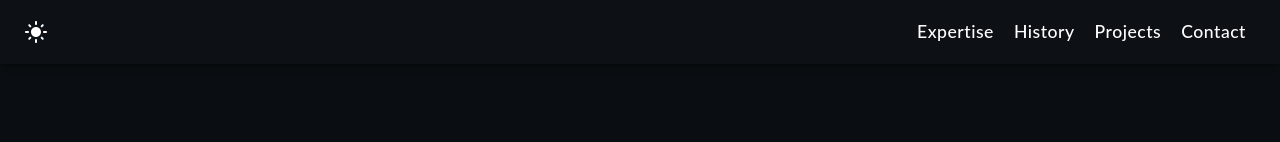
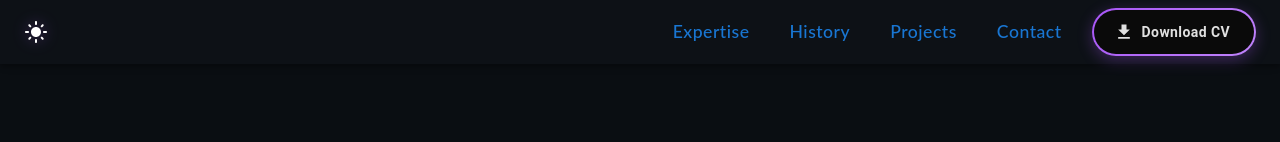
Before and after one commit to mhasara/Portfolio, a React (Create React App) app: page / in a window 1280 px wide. Shown: the top 142 px of the page. Built offline with nearby package versions, Linux system fonts and the light colour scheme.

Commit message:
enhance contact form styles and add navigation styles for improved UI

```diff
--- a/src/assets/styles/Contact.scss
+++ b/src/assets/styles/Contact.scss
@@ -9,23 +9,40 @@
 
   button {
     float: right;
-    background-color: white;
-    color: #050f0b;
+    background: linear-gradient(135deg, #6b2dd4 0%, #5000ca 100%);
+    color: white;
+    border: none;
+    padding: 12px 32px;
+    border-radius: 8px;
+    font-weight: 600;
+    letter-spacing: 0.5px;
+    transition: all 0.3s cubic-bezier(0.4, 0, 0.2, 1);
+    box-shadow: 0 4px 12px rgba(80, 0, 202, 0.3);
   }
 
   button:hover {
-    background-color: #5000ca;
-    color: white;
+    background: linear-gradient(135deg, #7c3ee5 0%, #6200ea 100%);
+    transform: translateY(-2px);
+    box-shadow: 0 6px 20px rgba(80, 0, 202, 0.5);
+  }
+
+  button:active {
+    transform: translateY(0);
   }
 
   fieldset {
-    background-color: white;
+    background-color: rgba(255, 255, 255, 0.05);
+    border: 1px solid rgba(107, 45, 212, 0.3);
+    border-radius: 8px;
+    backdrop-filter: blur(10px);
   }
 }
 
 label {
   font-size: 1.2rem;
   font-family: 'DomaineDispNar-Medium', sans-serif;
+  color: #e0e0e0;
+  font-weight: 500;
 }
 
 .form-flex {
@@ -36,6 +53,36 @@ label {
 
 .form-flex .MuiFormControl-root {
   width: 100%;
+
+  .MuiOutlinedInput-root {
+    background-color: rgba(255, 255, 255, 0.03);
+    border-radius: 8px;
+
+    fieldset {
+      border-color: rgba(107, 45, 212, 0.3);
+    }
+
+    &:hover fieldset {
+      border-color: rgba(107, 45, 212, 0.5);
+    }
+
+    &.Mui-focused fieldset {
+      border-color: #6b2dd4;
+      border-width: 2px;
+    }
+  }
+
+  .MuiInputBase-input {
+    color: #ffffff;
+  }
+
+  .MuiFormLabel-root {
+    color: rgba(255, 255, 255, 0.7);
+
+    &.Mui-focused {
+      color: #7c3ee5;
+    }
+  }
 }
 
 form {
@@ -47,7 +94,7 @@ form {
   margin-bottom: 15px !important;
 }
 
-/* 🔗 New: Social Contact Buttons (No color changes) */
+/* 🔗 Modern Social Contact Buttons */
 .contact-links {
   display: flex;
   gap: 12px;
@@ -56,10 +103,34 @@ form {
 
   button {
     text-transform: none;
-    border-width: 1.5px;
+    border: 1.5px solid rgba(107, 45, 212, 0.5);
+    background: rgba(255, 255, 255, 0.03);
+    color: #e0e0e0;
+    padding: 10px 20px;
+    border-radius: 8px;
+    transition: all 0.3s cubic-bezier(0.4, 0, 0.2, 1);
+    backdrop-filter: blur(10px);
+    font-weight: 500;
+
+    &:hover {
+      background: rgba(107, 45, 212, 0.15);
+      border-color: #6b2dd4;
+      color: #ffffff;
+      transform: translateY(-2px);
+      box-shadow: 0 4px 12px rgba(107, 45, 212, 0.3);
+    }
+
+    &:active {
+      transform: translateY(0);
+    }
   }
 
   svg {
     font-size: 1.2em;
+    transition: transform 0.3s ease;
+  }
+
+  button:hover svg {
+    transform: scale(1.1);
   }
 }
--- /dev/null
+++ b/src/assets/styles/navigation.scss
@@ -0,0 +1,138 @@
+/* 🌗 Mode Icon */
+.mode-icon {
+  cursor: pointer;
+  margin-right: 15px;
+  transition: all 0.3s ease;
+  filter: drop-shadow(0 0 8px rgba(168, 85, 247, 0.4));
+}
+
+.mode-icon:hover {
+  transform: rotate(180deg) scale(1.1);
+  filter: drop-shadow(0 0 12px rgba(168, 85, 247, 0.8));
+}
+
+/* 🧭 Desktop Nav Links */
+.nav-links {
+  margin-left: auto;
+  display: flex;
+  align-items: center;
+  gap: 20px;
+}
+
+.nav-links a {
+  position: relative;
+  color: #e0e0e0;
+  text-decoration: none;
+  font-weight: 500;
+  transition: color 0.3s ease;
+  padding: 8px 0;
+}
+
+.nav-links a::after {
+  content: '';
+  position: absolute;
+  bottom: 0;
+  left: 0;
+  width: 0;
+  height: 2px;
+  background: linear-gradient(90deg, #a855f7, #c084fc);
+  transition: width 0.3s ease;
+}
+
+.nav-links a:hover {
+  color: #c084fc;
+}
+
+.nav-links a:hover::after {
+  width: 100%;
+}
+
+/* 📄 Download CV Button */
+.cv-btn {
+  border: 2px solid transparent !important;
+  background: linear-gradient(#0a0a0a, #0a0a0a) padding-box,
+              linear-gradient(135deg, #a855f7, #c084fc) border-box !important;
+  color: #e0e0e0 !important;
+  text-transform: none !important;
+  border-radius: 25px !important;
+  padding: 10px 24px !important;
+  font-weight: 600 !important;
+  position: relative;
+  overflow: hidden;
+  transition: all 0.3s ease;
+  box-shadow: 0 4px 15px rgba(168, 85, 247, 0.3);
+}
+
+.cv-btn::before {
+  content: '';
+  position: absolute;
+  top: 0;
+  left: -100%;
+  width: 100%;
+  height: 100%;
+  background: linear-gradient(90deg, transparent, rgba(168, 85, 247, 0.3), transparent);
+  transition: left 0.5s ease;
+}
+
+.cv-btn:hover::before {
+  left: 100%;
+}
+
+.cv-btn:hover {
+  background: linear-gradient(135deg, #a855f7, #c084fc) !important;
+  color: #0a0a0a !important;
+  transform: translateY(-2px);
+  box-shadow: 0 6px 20px rgba(168, 85, 247, 0.5);
+}
+
+/* 📱 Mobile Drawer */
+.mobile-menu-top {
+  font-size: 1.2rem;
+  padding: 16px;
+  font-weight: 700;
+  background: linear-gradient(135deg, #1a1a1a, #0a0a0a);
+  border-bottom: 2px solid rgba(168, 85, 247, 0.3);
+  color: #c084fc;
+  letter-spacing: 0.5px;
+}
+
+.mobile-nav-links {
+  display: flex;
+  flex-direction: column;
+  gap: 8px;
+  margin-top: 24px;
+  padding: 0 16px;
+}
+
+.mobile-nav-links a {
+  color: #e0e0e0;
+  text-decoration: none;
+  padding: 14px 20px;
+  border-radius: 12px;
+  font-weight: 500;
+  transition: all 0.3s ease;
+  background: rgba(255, 255, 255, 0.03);
+  border: 1px solid rgba(168, 85, 247, 0.1);
+}
+
+.mobile-nav-links a:hover,
+.mobile-nav-links a:active {
+  background: linear-gradient(135deg, rgba(168, 85, 247, 0.15), rgba(192, 132, 252, 0.1));
+  border-color: rgba(168, 85, 247, 0.4);
+  transform: translateX(8px);
+  color: #c084fc;
+  box-shadow: 0 4px 12px rgba(168, 85, 247, 0.2);
+}
+
+/* Mobile Drawer Background */
+.MuiDrawer-paper {
+  background: linear-gradient(180deg, #0a0a0a 0%, #1a0a1a 100%) !important;
+  backdrop-filter: blur(10px);
+}
+
+/* Glassmorphism effect for mobile menu items */
+@supports (backdrop-filter: blur(10px)) {
+  .mobile-nav-links a {
+    backdrop-filter: blur(10px);
+  }
+}
--- a/src/components/Navigation.tsx
+++ b/src/components/Navigation.tsx
@@ -15,13 +15,18 @@ import ListItemButton from '@mui/material/ListItemButton';
 import ListItemText from '@mui/material/ListItemText';
 import MenuIcon from '@mui/icons-material/Menu';
 import Toolbar from '@mui/material/Toolbar';
+import DownloadIcon from '@mui/icons-material/Download';
+import '../assets/styles/navigation.scss';
+const drawerWidth = 240;
+const navItems = [
+  ['Expertise', 'expertise'],
+  ['History', 'history'],
+  ['Projects', 'projects'],
+  ['Contact', 'contact']
+];
 
-const drawerWidth = 240;
-const navItems = [['Expertise', 'expertise'], ['History', 'history'], ['Projects', 'projects'], ['Contact', 'contact']];
-
-function Navigation({parentToChild, modeChange}: any) {
-
-  const {mode} = parentToChild;
+function Navigation({ parentToChild, modeChange }: any) {
+  const { mode } = parentToChild;
 
   const [mobileOpen, setMobileOpen] = useState<boolean>(false);
   const [scrolled, setScrolled] = useState<boolean>(false);
@@ -40,26 +45,17 @@ function Navigation({parentToChild, modeChange}: any) {
     };
 
     window.addEventListener('scroll', handleScroll);
-
-    return () => {
-      window.removeEventListener('scroll', handleScroll);
-    };
+    return () => window.removeEventListener('scroll', handleScroll);
   }, []);
 
   const scrollToSection = (section: string) => {
-    console.log(section)
-    const expertiseElement = document.getElementById(section);
-    if (expertiseElement) {
-      expertiseElement.scrollIntoView({ behavior: 'smooth' });
-      console.log('Scrolling to:', expertiseElement);  // Debugging: Ensure the element is found
-    } else {
-      console.error('Element with id "expertise" not found');  // Debugging: Log error if element is not found
-    }
+    const el = document.getElementById(section);
+    if (el) el.scrollIntoView({ behavior: 'smooth' });
   };
 
   const drawer = (
     <Box className="navigation-bar-responsive" onClick={handleDrawerToggle} sx={{ textAlign: 'center' }}>
-      <p className="mobile-menu-top"><ListIcon/>Menu</p>
+      <p className="mobile-menu-top"><ListIcon /> Menu</p>
       <Divider />
       <List>
         {navItems.map((item) => (
@@ -69,6 +65,19 @@ function Navigation({parentToChild, modeChange}: any) {
             </ListItemButton>
           </ListItem>
         ))}
+
+        {/* 📄 Download CV (Mobile) */}
+        <ListItem disablePadding>
+          <ListItemButton
+            component="a"
+            href="/cv/Hasini_Asara_CV.pdf"
+            download
+            sx={{ textAlign: 'center' }}
+          >
+            <DownloadIcon sx={{ mr: 1 }} />
+            <ListItemText primary="Download CV" />
+          </ListItemButton>
+        </ListItem>
       </List>
     </Box>
   );
@@ -77,7 +86,9 @@ function Navigation({parentToChild, modeChange}: any) {
     <Box sx={{ display: 'flex' }}>
       <CssBaseline />
       <AppBar component="nav" id="navigation" className={`navbar-fixed-top${scrolled ? ' scrolled' : ''}`}>
-        <Toolbar className='navigation-bar'>
+        <Toolbar className="navigation-bar">
+
+          {/* 🍔 Mobile Menu */}
           <IconButton
             color="inherit"
             aria-label="open drawer"
@@ -87,28 +98,43 @@ function Navigation({parentToChild, modeChange}: any) {
           >
             <MenuIcon />
           </IconButton>
-          {mode === 'dark' ? (
-            <LightModeIcon onClick={() => modeChange()}/>
-          ) : (
-            <DarkModeIcon onClick={() => modeChange()}/>
-          )}
-          <Box sx={{ display: { xs: 'none', sm: 'block' } }}>
+
+          {/* 🌗 Dark / Light Mode */}
+          {mode === 'dark'
+            ? <LightModeIcon className="mode-icon" onClick={() => modeChange()} />
+            : <DarkModeIcon className="mode-icon" onClick={() => modeChange()} />
+          }
+
+          {/* 🧭 Desktop Menu */}
+          <Box className="nav-links" sx={{ display: { xs: 'none', sm: 'flex' } }}>
             {navItems.map((item) => (
-              <Button key={item[0]} onClick={() => scrollToSection(item[1])} sx={{ color: '#fff' }}>
+              <Button key={item[0]} onClick={() => scrollToSection(item[1])}>
                 {item[0]}
               </Button>
             ))}
+
+            {/* 📄 Download CV (Desktop) */}
+            <Button
+              className="cv-btn"
+              startIcon={<DownloadIcon />}
+              component="a"
+              href="/cv/Hasini_Asara_CV.pdf"
+              download
+            >
+              Download CV
+            </Button>
           </Box>
+
         </Toolbar>
       </AppBar>
+
+      {/* 📱 Drawer */}
       <nav>
         <Drawer
           variant="temporary"
           open={mobileOpen}
           onClose={handleDrawerToggle}
-          ModalProps={{
-            keepMounted: true, // Better open performance on mobile.
-          }}
+          ModalProps={{ keepMounted: true }}
           sx={{
             display: { xs: 'block', sm: 'none' },
             '& .MuiDrawer-paper': { boxSizing: 'border-box', width: drawerWidth },
```
